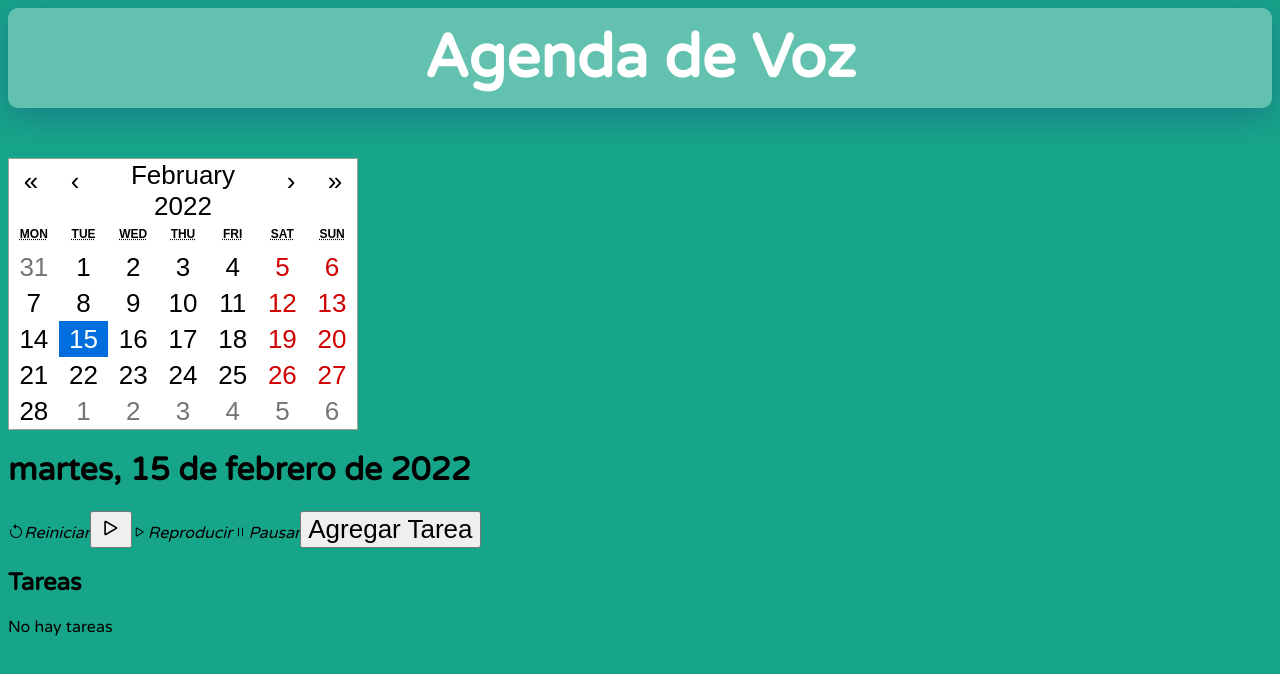
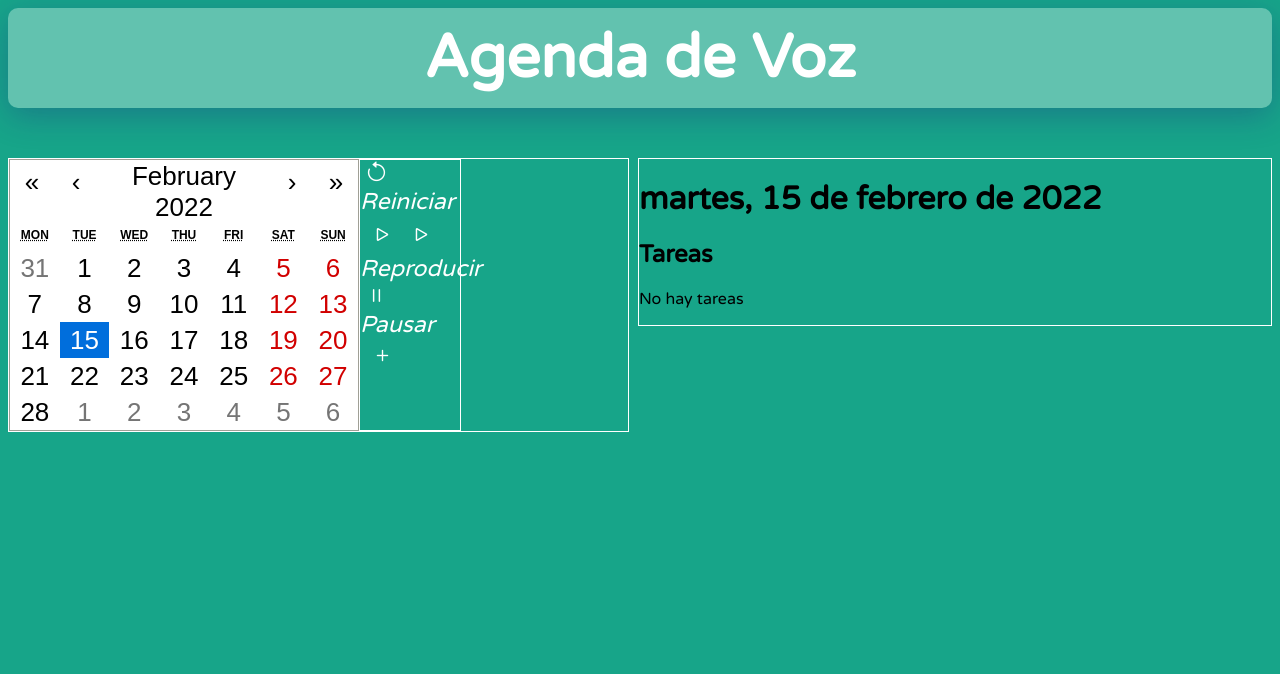
Before and after one commit to juan45202/agenda-voz, a React (Vite) app: page / in a window 1280 px wide. Shown: the top 674 px of the page. Built offline with nearby package versions, Linux system fonts and the light colour scheme.

Commit message:
Octavo commit - dandole estilos CSS a la vista principal y al formulario de tareas

```diff
--- a/src/App.css
+++ b/src/App.css
@@ -21,13 +21,75 @@ body {
 
 .tarea {
   border: 1px solid coral;
-  background-color: white;
+  background-color: rgba(255, 255, 255, 0.32);
 }
 
 .blue{
   background-color: #61dafb;
 }
 
+
+.columna1{
+  width: 49%;
+  float: left;
+  border: 1px solid white;
+  display: flex;
+}
+.columna2{
+  width: 50%;
+  float: right;
+  border: 1px solid white;
+
+}
+
+.bloque {
+  display: block;
+  width: 100px;
+  border: 1px solid white;
+}
+
+.icono {
+  color: white;
+  margin: 5px;
+  font-size: 23px;
+}
+.icono:hover{
+  background-color: aquamarine;
+}
+
+.contenedor-formulario {
+  background-color: rgba(255, 255, 255, 0.32);
+  box-shadow: 0 8px 32px 0 rgba(31, 38, 135, 0.32);
+  border-radius: 10px;
+  margin: 5px;
+  padding: 15px;
+}
+.contenedor-formulario input[type="submit"] {
+  margin-top: 10px;
+  background-color: gainsboro;
+  font-size: 18px;
+  border: none;
+  border-radius: 5px;
+
+}
+.campo {
+  display: grid;
+}
+.campo label {
+  color: white;
+  font-size: 20px;
+  padding-top: 10px;
+}
+.campo input {
+  font-size: 20px;
+  font-family: 'Varela Round', sans-serif;
+  border: none;
+  margin: 0 50% 0 1%;
+  border-radius: 5px;
+}
+
 button {
   font-size: calc(10px + 2vmin);
+  background-color: transparent;
+  border: none;
 }
--- a/src/App.jsx
+++ b/src/App.jsx
@@ -87,20 +87,33 @@ function App() {
   return (
     <div>
       <Header />
+
+
+
+
+      <div className='columna1'>
+
         <Calendar onChange={onChange} value={value} tileClassName={tileClass}/>
-      <h1>{fechaEspañol}</h1>
 
-      <i className="bi bi-arrow-counterclockwise" >
+        <div className='bloque'>
+          <i className="bi bi-arrow-counterclockwise icono" >
             Reiniciar
           </i>
-      <button className={pausa === false ? 'bi bi-play' : 'bi bi-pause' }></button>
-      <i className="bi bi-play" onClick={reproducir}>Reproducir</i>
+          <button className={pausa === false ? 'bi bi-play icono' : 'bi bi-pause icono' }></button>
+          <i className="bi bi-play icono" onClick={reproducir}>Reproducir</i>
 
-      <i className="bi bi-pause" onClick={stopResume}>Pausar</i>
+          <i className="bi bi-pause icono" onClick={stopResume}>Pausar</i>
 
           <button onClick={() => {mostrarFormularioTareas(!formularioTareas)}}>
-        {formularioTareas ? 'Cerrar' : 'Agregar Tarea'}
+            {formularioTareas ? 'Cerrar' : <i class="bi bi-plus icono"></i>}
           </button>
+      </div>
+
+      </div>
+
+      <div className='columna2'>
+
+        <h1>{fechaEspañol}</h1>
 
         {error ? <p>Todos los campos son obligatorios</p> : null}
         { formularioTareas ?
@@ -120,6 +133,11 @@ function App() {
         />
 
       </div>
+
+
+
+
+    </div>
   )
 }
 
--- a/src/components/FormularioTarea.jsx
+++ b/src/components/FormularioTarea.jsx
@@ -47,22 +47,24 @@ const FormularioTarea = (
     return (
 
     <div>
-        <form onSubmit={handleSubmit}>
-            <label>
-                Tarea:
+        <form onSubmit={handleSubmit} className='contenedor-formulario'>
+            <div className='campo'>
+                <label>Tarea:</label>
                 <input
                     type="text"
                     name='nombre'
                     placeholder='Ingrese el nombre de su tarea'
                     value={nombre} onChange={e => {setNombre(e.target.value)}}
                 />
-            </label>
-            <label>Prioridad</label>
-            <select id='categoria' value={prioridad} onChange={e => {setPrioridad(e.target.value)}}>
-                <option value="">Seleccione una prioridad</option>
-                <option value="importante">Importante</option>
-                <option value="urgente">Urgente</option>
-            </select>
+            </div>
+            <div className='campo'>
+                <label>Prioridad:</label>
+                <select id='categoria' value={prioridad} onChange={e => {setPrioridad(e.target.value)}}>
+                    <option value="">Seleccione una prioridad</option>
+                    <option value="importante">Importante</option>
+                    <option value="urgente">Urgente</option>
+                </select>
+            </div>
             <input type="submit" value={ Object.keys(tareaEditar).length ? 'Editar Tarea' : 'Agreagar Tarea'} />
         </form>
     </div>
--- a/src/components/Header.jsx
+++ b/src/components/Header.jsx
@@ -6,11 +6,7 @@ const Header = () => {
         <div>
         <h1 className='titulo'>Agenda de Voz</h1>
         </div>
-
     </div>
-
-
   )
 }
-
 export default Header
```
Lines whose indentation alone changed are shown as unchanged.
